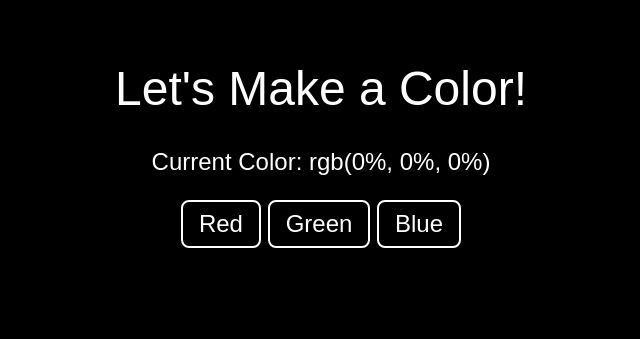
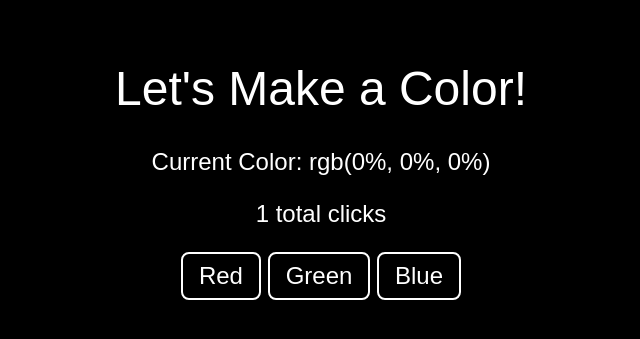
Before and after one commit to galenguyer/color, a Flask app: page / in a window 1280 px wide. Shown: the part 131-470 px from the top of the page, without its empty margins (319-959 px from the left). Run offline with Flask 2, Linux system fonts and the light colour scheme; data that the repository does not hold is empty.

Commit message:
Add total to page

```diff
--- a/color/__init__.py
+++ b/color/__init__.py
@@ -101,6 +101,7 @@ def _index():
         g=g_percent,
         b=b_percent,
         tc=get_text_color(red, green, blue, total),
+        total=total,
         token=token,
     )
 
--- a/color/templates/index.html
+++ b/color/templates/index.html
@@ -57,6 +57,7 @@
             <h1>Let's Make a Color!</h1>
 
             <p>Current Color: <span id="color">rgb({{ r }}, {{ g }}, {{ b }})</span></p>
+            <p>{{ total }} total clicks</p>
             <button onclick="submit('red')">Red</button>
             <button onclick="submit('green')">Green</button>
             <button onclick="submit('blue')">Blue</button>
```
